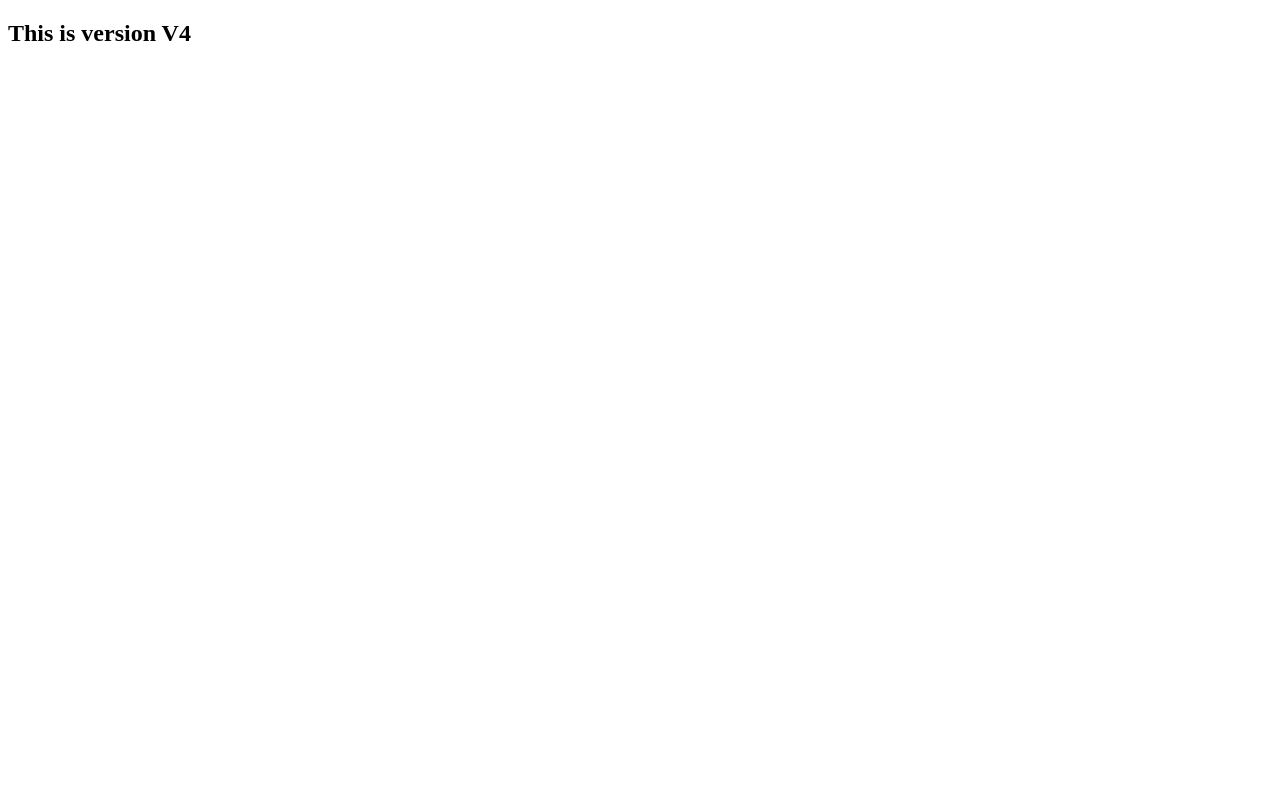
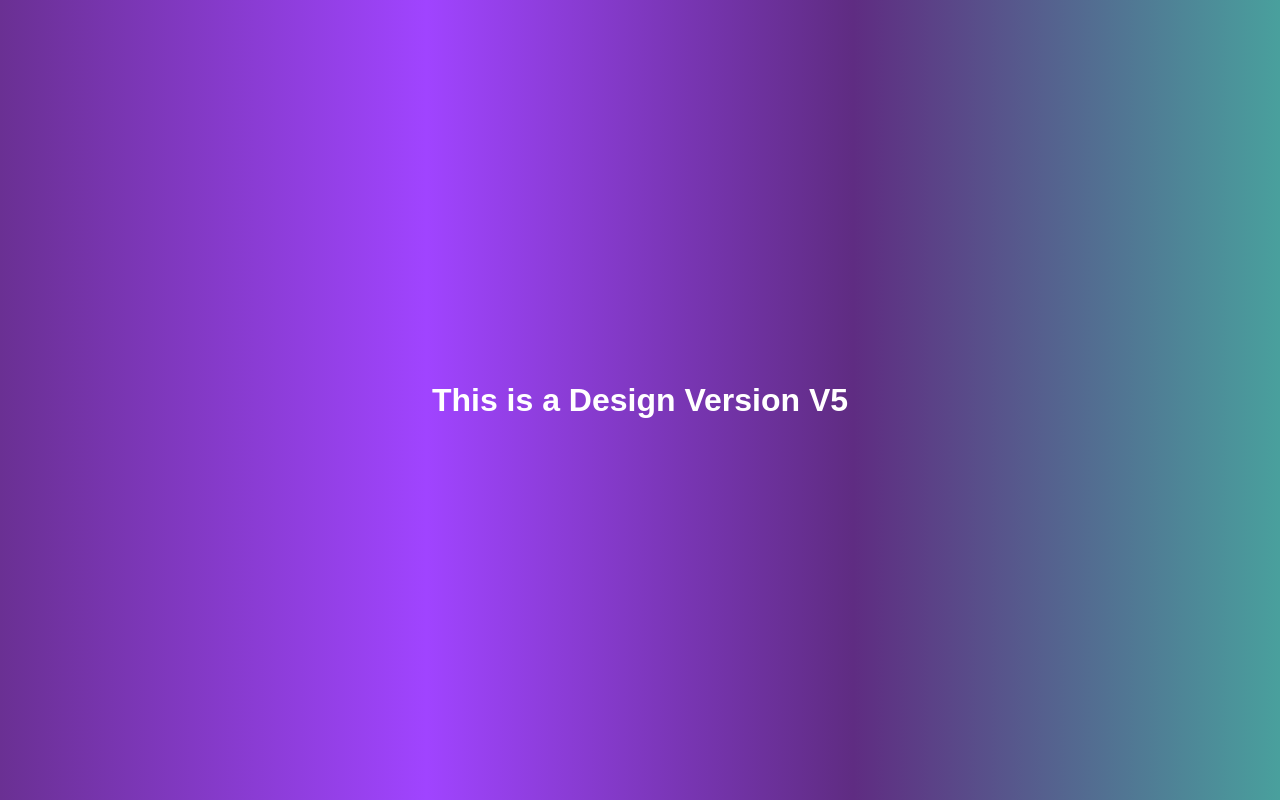
Before and after one commit to Sharadpatil03/git-github-demo, a plain HTML site: page index.html in a window 1280 px wide. Drawn offline with Linux system fonts and the light colour scheme.

Commit message:
Added design for webpage

```diff
--- a/index.html
+++ b/index.html
@@ -4,10 +4,12 @@
     <meta charset="UTF-8">
     <meta name="viewport" content="width=device-width, initial-scale=1.0">
     <title>Document</title>
+    <link rel="stylesheet" href="style.css">
 </head>
 <body>
 
-    <h2>This is version V4</h2>
+    <h1>This is a Design Version V5</h1>
+
 
 </body>
 </html>
--- /dev/null
+++ b/style.css
@@ -0,0 +1,28 @@
+/* styles.css */
+body {
+    /* Set a gradient background from purple to teal */
+    background: linear-gradient(to right, #6a3093, #a044ff, #5f2c82, #49a09d);
+    font-family: Arial, sans-serif;
+    /* Sets a clean, modern font for the body text */
+    color: white;
+    /* Sets the text color to white for better contrast */
+    margin: 0;
+    /* Removes default margin */
+    padding: 0;
+    /* Removes default padding */
+    display: flex;
+    /* Enables flexbox layout */
+    justify-content: center;
+    /* Centers content horizontally */
+    align-items: center;
+    /* Centers content vertically */
+    height: 100vh;
+    /* Makes the body take the full height of the viewport */
+}
+
+h1 {
+    font-size: 2em;
+    /* Sets the size of the header text */
+    text-align: center;
+    /* Centers the header text */
+}
```
